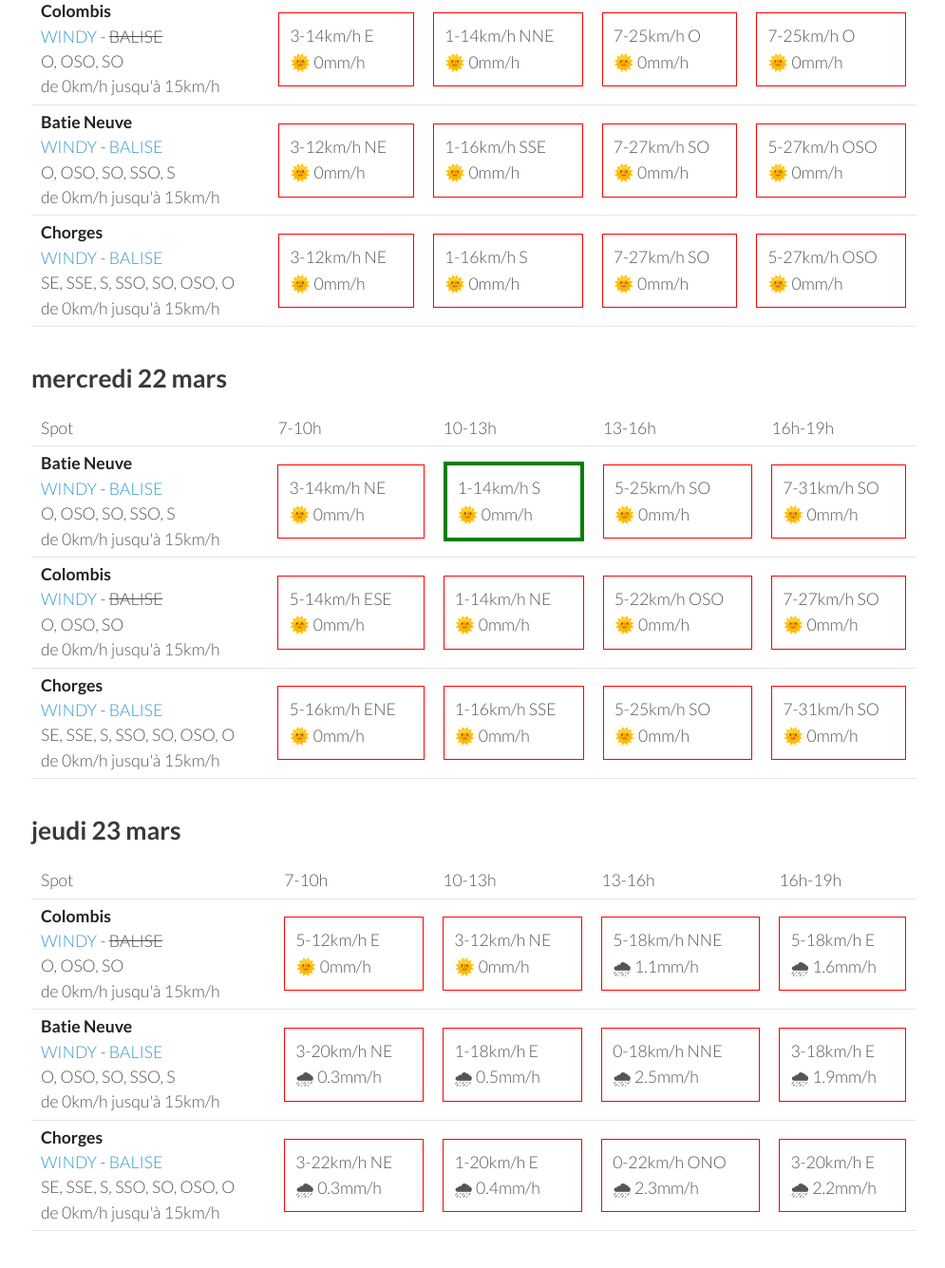
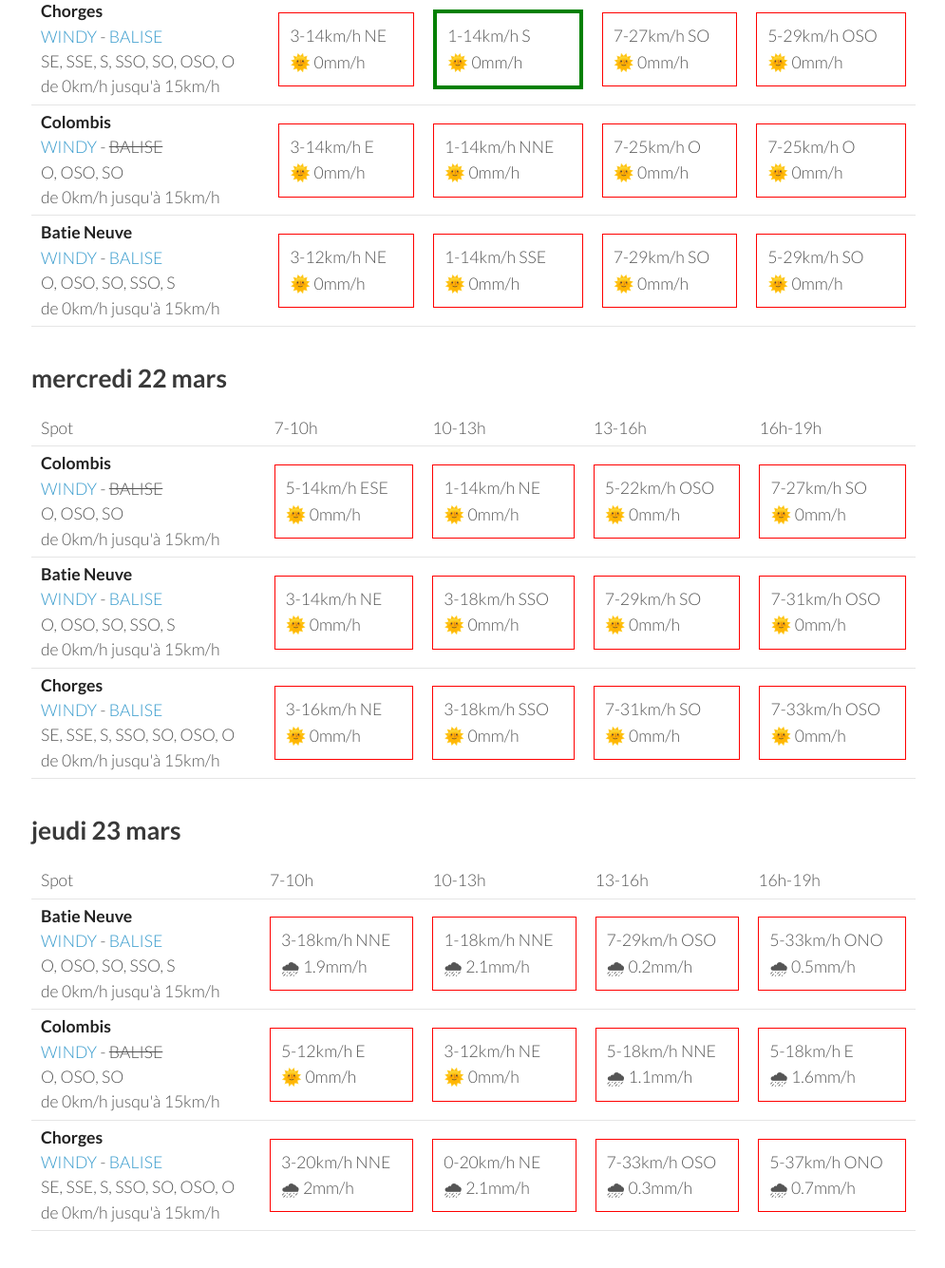
Before and after one commit to parapente-dans-le-nord/parapente-dans-le-nord.github.io, a Jekyll site: the page built from saint_andre.markdown, in a window 1280 px wide and 1400 px high, scrolled down 1801 px. Shown: the top 1335 px of the window at 95% size, without its empty margins (25-1020 px from the left). Built offline with Jekyll 4.4.1, drawn with Linux system fonts in a browser that asks for light colours; some of the changed text lies outside the part shown.

Commit message:
update index.markdown

```diff
--- a/saint_andre.markdown
+++ b/saint_andre.markdown
@@ -124,9 +124,9 @@ page mise à jour le samedi 18 mars 19:36
         <td><strong>Chorges</strong><br><a href="https://windy.com/44.578/6.280?44.559,6.262,10">WINDY</a> - <span class=""><a href="https://www.openwindmap.org/PP554">BALISE</a> </span><br> <span class="vent-favorable">SE, SSE, S, SSO, SO, OSO, O</span><br><span class="force-vent">de 0km/h jusqu'à 15km/h</span> </td>
 
             <td><div class="not-flyable"><p>5-9km/h E</p><p>🌞 0mm/h</p></div></td>
-            <td><div class="not-flyable"><p>1-25km/h ESE</p><p>🌞 0mm/h</p></div></td>
+            <td><div class="not-flyable"><p>1-24km/h ESE</p><p>🌞 0mm/h</p></div></td>
             <td><div class="not-flyable"><p>3-27km/h SO</p><p>🌞 0mm/h</p></div></td>
-            <td><div class="not-flyable"><p>5-25km/h SO</p><p>🌞 0mm/h</p></div></td>
+            <td><div class="not-flyable"><p>5-25km/h SSO</p><p>🌞 0mm/h</p></div></td>
 
 
     </tr>
@@ -134,9 +134,9 @@ page mise à jour le samedi 18 mars 19:36
         <td><strong>Batie Neuve</strong><br><a href="https://windy.com/44.584/6.236?44.559,6.262,10,m:eTtagly">WINDY</a> - <span class=""><a href="https://www.openwindmap.org/PP554">BALISE</a> </span><br> <span class="vent-favorable">O, OSO, SO, SSO, S</span><br><span class="force-vent">de 0km/h jusqu'à 15km/h</span> </td>
 
             <td><div class="not-flyable"><p>7-22km/h NNE</p><p>🌞 0mm/h</p></div></td>
-            <td><div class="not-flyable"><p>1-20km/h SO</p><p>🌞 0mm/h</p></div></td>
-            <td><div class="not-flyable"><p>5-25km/h SO</p><p>🌞 0mm/h</p></div></td>
-            <td><div class="not-flyable"><p>5-27km/h OSO</p><p>🌞 0mm/h</p></div></td>
+            <td><div class="not-flyable"><p>1-20km/h SSE</p><p>🌞 0mm/h</p></div></td>
+            <td><div class="not-flyable"><p>3-25km/h SO</p><p>🌞 0mm/h</p></div></td>
+            <td><div class="not-flyable"><p>5-25km/h SSO</p><p>🌞 0mm/h</p></div></td>
 
 
     </tr>
@@ -157,6 +157,16 @@ page mise à jour le samedi 18 mars 19:36
       <td>16h-19h</td>
     </tr>
 <tr>
+        <td><strong>Chorges</strong><br><a href="https://windy.com/44.578/6.280?44.559,6.262,10">WINDY</a> - <span class=""><a href="https://www.openwindmap.org/PP554">BALISE</a> </span><br> <span class="vent-favorable">SE, SSE, S, SSO, SO, OSO, O</span><br><span class="force-vent">de 0km/h jusqu'à 15km/h</span> </td>
+
+            <td><div class="not-flyable"><p>3-14km/h NE</p><p>🌞 0mm/h</p></div></td>
+            <td><div class="flyable"><p>1-14km/h S</p><p>🌞 0mm/h</p></div></td>
+            <td><div class="not-flyable"><p>7-27km/h SO</p><p>🌞 0mm/h</p></div></td>
+            <td><div class="not-flyable"><p>5-29km/h OSO</p><p>🌞 0mm/h</p></div></td>
+
+
+    </tr>
+<tr>
         <td><strong>Colombis</strong><br><a href="https://windy.com/44.494/6.216?44.559,6.262,10">WINDY</a> - <span class="no-balise"> BALISE </span><br> <span class="vent-favorable">O, OSO, SO</span><br><span class="force-vent">de 0km/h jusqu'à 15km/h</span> </td>
 
             <td><div class="not-flyable"><p>3-14km/h E</p><p>🌞 0mm/h</p></div></td>
@@ -170,19 +180,9 @@ page mise à jour le samedi 18 mars 19:36
         <td><strong>Batie Neuve</strong><br><a href="https://windy.com/44.584/6.236?44.559,6.262,10,m:eTtagly">WINDY</a> - <span class=""><a href="https://www.openwindmap.org/PP554">BALISE</a> </span><br> <span class="vent-favorable">O, OSO, SO, SSO, S</span><br><span class="force-vent">de 0km/h jusqu'à 15km/h</span> </td>
 
             <td><div class="not-flyable"><p>3-12km/h NE</p><p>🌞 0mm/h</p></div></td>
-            <td><div class="not-flyable"><p>1-16km/h SSE</p><p>🌞 0mm/h</p></div></td>
-            <td><div class="not-flyable"><p>7-27km/h SO</p><p>🌞 0mm/h</p></div></td>
-            <td><div class="not-flyable"><p>5-27km/h OSO</p><p>🌞 0mm/h</p></div></td>
-
-
-    </tr>
-<tr>
-        <td><strong>Chorges</strong><br><a href="https://windy.com/44.578/6.280?44.559,6.262,10">WINDY</a> - <span class=""><a href="https://www.openwindmap.org/PP554">BALISE</a> </span><br> <span class="vent-favorable">SE, SSE, S, SSO, SO, OSO, O</span><br><span class="force-vent">de 0km/h jusqu'à 15km/h</span> </td>
-
-            <td><div class="not-flyable"><p>3-12km/h NE</p><p>🌞 0mm/h</p></div></td>
-            <td><div class="not-flyable"><p>1-16km/h S</p><p>🌞 0mm/h</p></div></td>
-            <td><div class="not-flyable"><p>7-27km/h SO</p><p>🌞 0mm/h</p></div></td>
-            <td><div class="not-flyable"><p>5-27km/h OSO</p><p>🌞 0mm/h</p></div></td>
+            <td><div class="not-flyable"><p>1-14km/h SSE</p><p>🌞 0mm/h</p></div></td>
+            <td><div class="not-flyable"><p>7-29km/h SO</p><p>🌞 0mm/h</p></div></td>
+            <td><div class="not-flyable"><p>5-29km/h SO</p><p>🌞 0mm/h</p></div></td>
 
 
     </tr>
@@ -203,16 +203,6 @@ page mise à jour le samedi 18 mars 19:36
       <td>16h-19h</td>
     </tr>
 <tr>
-        <td><strong>Batie Neuve</strong><br><a href="https://windy.com/44.584/6.236?44.559,6.262,10,m:eTtagly">WINDY</a> - <span class=""><a href="https://www.openwindmap.org/PP554">BALISE</a> </span><br> <span class="vent-favorable">O, OSO, SO, SSO, S</span><br><span class="force-vent">de 0km/h jusqu'à 15km/h</span> </td>
-
-            <td><div class="not-flyable"><p>3-14km/h NE</p><p>🌞 0mm/h</p></div></td>
-            <td><div class="flyable"><p>1-14km/h S</p><p>🌞 0mm/h</p></div></td>
-            <td><div class="not-flyable"><p>5-25km/h SO</p><p>🌞 0mm/h</p></div></td>
-            <td><div class="not-flyable"><p>7-31km/h SO</p><p>🌞 0mm/h</p></div></td>
-
-
-    </tr>
-<tr>
         <td><strong>Colombis</strong><br><a href="https://windy.com/44.494/6.216?44.559,6.262,10">WINDY</a> - <span class="no-balise"> BALISE </span><br> <span class="vent-favorable">O, OSO, SO</span><br><span class="force-vent">de 0km/h jusqu'à 15km/h</span> </td>
 
             <td><div class="not-flyable"><p>5-14km/h ESE</p><p>🌞 0mm/h</p></div></td>
@@ -223,12 +213,22 @@ page mise à jour le samedi 18 mars 19:36
 
     </tr>
 <tr>
+        <td><strong>Batie Neuve</strong><br><a href="https://windy.com/44.584/6.236?44.559,6.262,10,m:eTtagly">WINDY</a> - <span class=""><a href="https://www.openwindmap.org/PP554">BALISE</a> </span><br> <span class="vent-favorable">O, OSO, SO, SSO, S</span><br><span class="force-vent">de 0km/h jusqu'à 15km/h</span> </td>
+
+            <td><div class="not-flyable"><p>3-14km/h NE</p><p>🌞 0mm/h</p></div></td>
+            <td><div class="not-flyable"><p>3-18km/h SSO</p><p>🌞 0mm/h</p></div></td>
+            <td><div class="not-flyable"><p>7-29km/h SO</p><p>🌞 0mm/h</p></div></td>
+            <td><div class="not-flyable"><p>7-31km/h OSO</p><p>🌞 0mm/h</p></div></td>
+
+
+    </tr>
+<tr>
         <td><strong>Chorges</strong><br><a href="https://windy.com/44.578/6.280?44.559,6.262,10">WINDY</a> - <span class=""><a href="https://www.openwindmap.org/PP554">BALISE</a> </span><br> <span class="vent-favorable">SE, SSE, S, SSO, SO, OSO, O</span><br><span class="force-vent">de 0km/h jusqu'à 15km/h</span> </td>
 
-            <td><div class="not-flyable"><p>5-16km/h ENE</p><p>🌞 0mm/h</p></div></td>
-            <td><div class="not-flyable"><p>1-16km/h SSE</p><p>🌞 0mm/h</p></div></td>
-            <td><div class="not-flyable"><p>5-25km/h SO</p><p>🌞 0mm/h</p></div></td>
+            <td><div class="not-flyable"><p>3-16km/h NE</p><p>🌞 0mm/h</p></div></td>
+            <td><div class="not-flyable"><p>3-18km/h SSO</p><p>🌞 0mm/h</p></div></td>
             <td><div class="not-flyable"><p>7-31km/h SO</p><p>🌞 0mm/h</p></div></td>
+            <td><div class="not-flyable"><p>7-33km/h OSO</p><p>🌞 0mm/h</p></div></td>
 
 
     </tr>
@@ -249,6 +249,16 @@ page mise à jour le samedi 18 mars 19:36
       <td>16h-19h</td>
     </tr>
 <tr>
+        <td><strong>Batie Neuve</strong><br><a href="https://windy.com/44.584/6.236?44.559,6.262,10,m:eTtagly">WINDY</a> - <span class=""><a href="https://www.openwindmap.org/PP554">BALISE</a> </span><br> <span class="vent-favorable">O, OSO, SO, SSO, S</span><br><span class="force-vent">de 0km/h jusqu'à 15km/h</span> </td>
+
+            <td><div class="not-flyable"><p>3-18km/h NNE</p><p>🌧 1.9mm/h</p></div></td>
+            <td><div class="not-flyable"><p>1-18km/h NNE</p><p>🌧 2.1mm/h</p></div></td>
+            <td><div class="not-flyable"><p>7-29km/h OSO</p><p>🌧 0.2mm/h</p></div></td>
+            <td><div class="not-flyable"><p>5-33km/h ONO</p><p>🌧 0.5mm/h</p></div></td>
+
+
+    </tr>
+<tr>
         <td><strong>Colombis</strong><br><a href="https://windy.com/44.494/6.216?44.559,6.262,10">WINDY</a> - <span class="no-balise"> BALISE </span><br> <span class="vent-favorable">O, OSO, SO</span><br><span class="force-vent">de 0km/h jusqu'à 15km/h</span> </td>
 
             <td><div class="not-flyable"><p>5-12km/h E</p><p>🌞 0mm/h</p></div></td>
@@ -259,22 +269,12 @@ page mise à jour le samedi 18 mars 19:36
 
     </tr>
 <tr>
-        <td><strong>Batie Neuve</strong><br><a href="https://windy.com/44.584/6.236?44.559,6.262,10,m:eTtagly">WINDY</a> - <span class=""><a href="https://www.openwindmap.org/PP554">BALISE</a> </span><br> <span class="vent-favorable">O, OSO, SO, SSO, S</span><br><span class="force-vent">de 0km/h jusqu'à 15km/h</span> </td>
-
-            <td><div class="not-flyable"><p>3-20km/h NE</p><p>🌧 0.3mm/h</p></div></td>
-            <td><div class="not-flyable"><p>1-18km/h E</p><p>🌧 0.5mm/h</p></div></td>
-            <td><div class="not-flyable"><p>0-18km/h NNE</p><p>🌧 2.5mm/h</p></div></td>
-            <td><div class="not-flyable"><p>3-18km/h E</p><p>🌧 1.9mm/h</p></div></td>
-
-
-    </tr>
-<tr>
         <td><strong>Chorges</strong><br><a href="https://windy.com/44.578/6.280?44.559,6.262,10">WINDY</a> - <span class=""><a href="https://www.openwindmap.org/PP554">BALISE</a> </span><br> <span class="vent-favorable">SE, SSE, S, SSO, SO, OSO, O</span><br><span class="force-vent">de 0km/h jusqu'à 15km/h</span> </td>
 
-            <td><div class="not-flyable"><p>3-22km/h NE</p><p>🌧 0.3mm/h</p></div></td>
-            <td><div class="not-flyable"><p>1-20km/h E</p><p>🌧 0.4mm/h</p></div></td>
-            <td><div class="not-flyable"><p>0-22km/h ONO</p><p>🌧 2.3mm/h</p></div></td>
-            <td><div class="not-flyable"><p>3-20km/h E</p><p>🌧 2.2mm/h</p></div></td>
+            <td><div class="not-flyable"><p>3-20km/h NNE</p><p>🌧 2mm/h</p></div></td>
+            <td><div class="not-flyable"><p>0-20km/h NE</p><p>🌧 2.1mm/h</p></div></td>
+            <td><div class="not-flyable"><p>7-33km/h OSO</p><p>🌧 0.3mm/h</p></div></td>
+            <td><div class="not-flyable"><p>5-37km/h ONO</p><p>🌧 0.7mm/h</p></div></td>
 
 
     </tr>
```
Also changed, not shown: other parts of saint_andre.markdown (+1 -1 lines).
